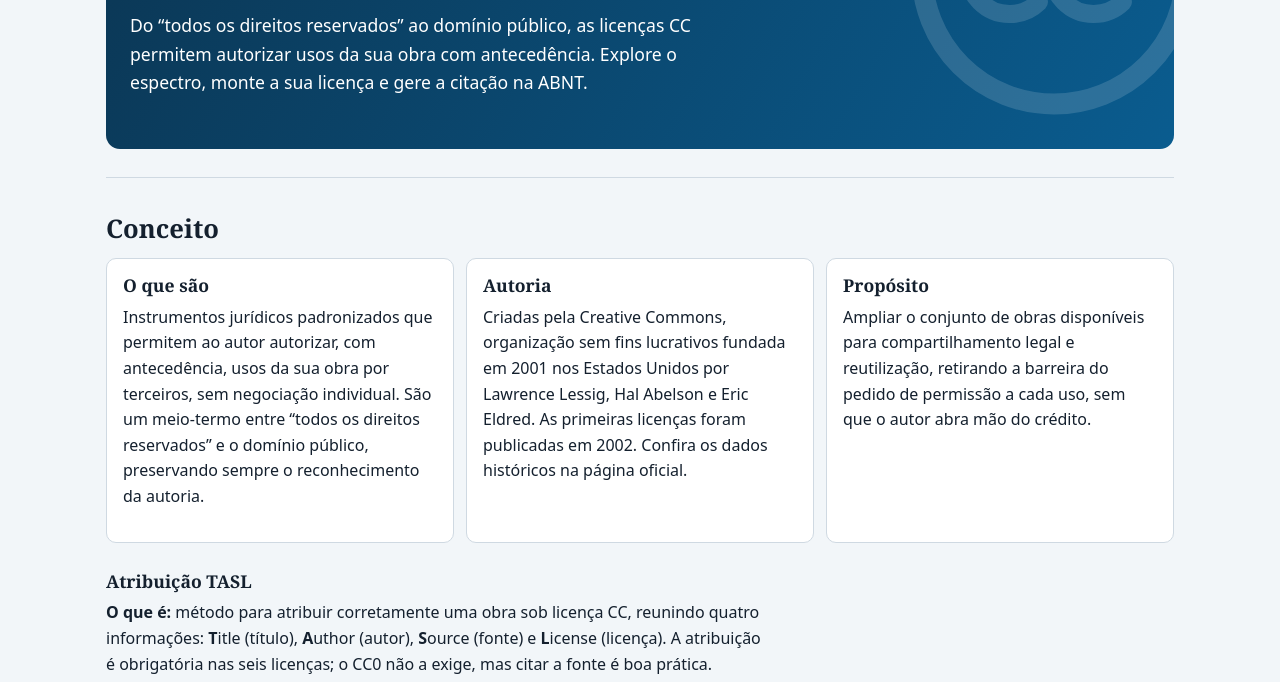
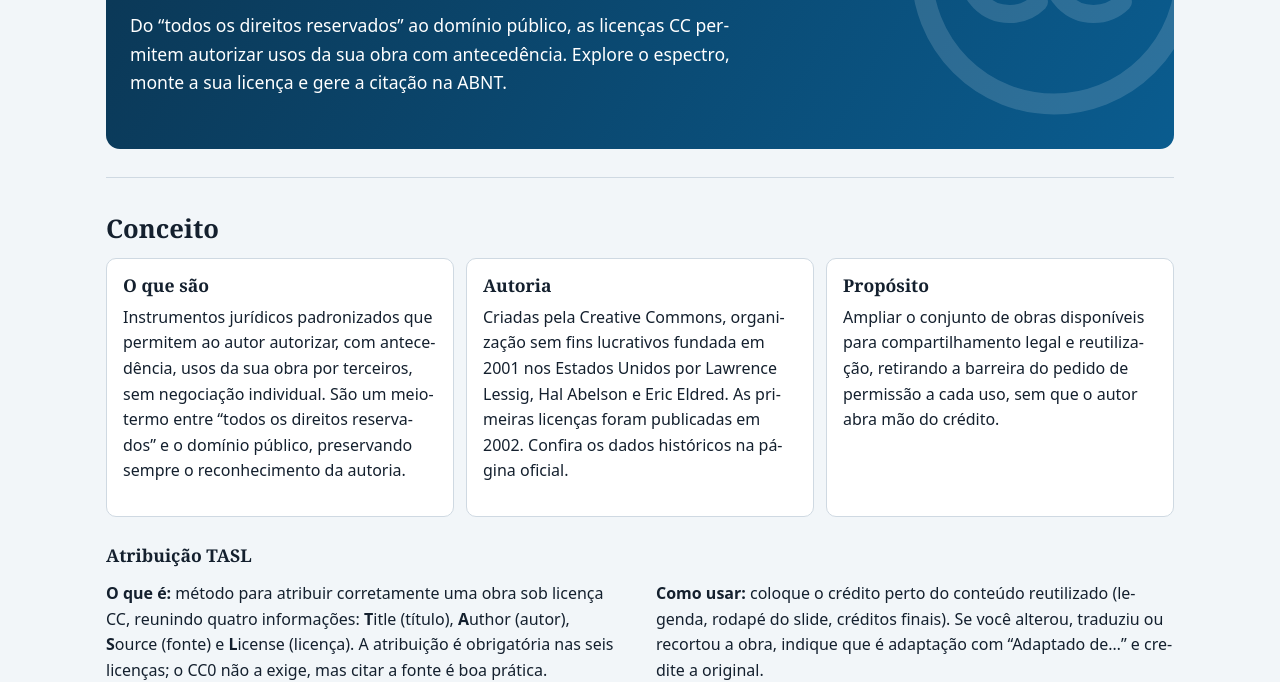
Before and after one commit to andreagets/Infografico-interativo-licencas-creative-commons, a plain HTML site: page index.html in a window 1280 px wide. Shown: the part 271-953 px from the top of the page. Drawn offline with Linux system fonts and the light colour scheme.

Commit message:
Add files via upload

```diff
--- a/index.html
+++ b/index.html
@@ -8,7 +8,7 @@
 html{scroll-padding-top:calc(60px + env(safe-area-inset-top,0px));scroll-behavior:smooth}
 *{box-sizing:border-box}body{margin:0;background:var(--bg);color:var(--fg);font:16px/1.6 system-ui,-apple-system,"Segoe UI",Roboto,sans-serif}
 h1,h2,h3{font-family:Georgia,"Times New Roman",serif;line-height:1.2;margin:0 0 .5em}h1{font-size:clamp(1.8rem,5vw,3rem)}h2{font-size:1.6rem}h3{font-size:1.1rem}
-p{max-width:72ch;margin:.4em 0 1em}.w{max-width:1100px;margin:auto;padding:0 16px}section{padding:36px 0;border-top:1px solid var(--line)}
+p{margin:.4em 0 1em}.tc{display:grid;gap:0 32px}@media(min-width:641px){.tc{grid-template-columns:1fr 1fr}}.w{max-width:1100px;margin:auto;padding:0 16px}section{padding:36px 0;border-top:1px solid var(--line)}
 a{color:var(--ac)}button,select,input,summary{font:inherit;color:inherit}
 button,select,.tg,summary,.nv a,input[type=text],input[type=date]{min-height:44px}
 button,select,input[type=text],input[type=date]{background:var(--card);border:1.5px solid var(--line);border-radius:8px;padding:6px 12px}
@@ -41,6 +41,8 @@ label.f{display:block;margin:8px 0 2px;font-weight:600}input[type=text],input[ty
 .opt{display:block;width:100%;text-align:left;margin:6px 0}.opt.ok{border-color:var(--ok);background:color-mix(in srgb,var(--ok) 18%,var(--card))}.opt.no{border-color:var(--bad);background:color-mix(in srgb,var(--bad) 18%,var(--card))}
 details{background:var(--card);border:1px solid var(--line);border-radius:8px;margin:8px 0;padding:0 14px}summary{display:flex;align-items:center;cursor:pointer;font-weight:600}
 footer{background:linear-gradient(120deg,#0a5c8f,#0b3552);color:#fff;padding:32px 0;font-size:.92rem}footer a{color:#bfe0ff}footer .cite{background:rgba(255,255,255,.14);border:2px solid #ffd966;border-left-width:8px;border-radius:10px;padding:14px 16px;margin-top:18px}footer .cite b.t{color:#ffd966}
+p{text-wrap:pretty;hyphens:auto}#qz{max-width:820px}
+@media(min-width:641px){#er{display:grid;grid-template-columns:1fr 1fr;gap:0 16px;align-items:start}footer .w{display:grid;grid-template-columns:1fr 1fr;gap:0 32px;align-items:start}footer .cite{grid-column:1/-1}}
 @media(prefers-reduced-motion:reduce){html{scroll-behavior:auto}}
 </style></head><body>
 <header class="top"><div class="w"><b>Licenças Creative Commons</b><button id="mb" aria-expanded="false" aria-controls="nv">Menu</button>
@@ -49,7 +51,7 @@ footer{background:linear-gradient(120deg,#0a5c8f,#0b3552);color:#fff;padding:32p
 <div class="hero"><svg class="wm" viewBox="0 0 100 100" aria-hidden="true" fill="none" stroke="#fff" stroke-width="6" stroke-linecap="round"><circle cx="50" cy="50" r="44" stroke-width="7"/><path d="M45 40A14 14 0 1 0 45 60"/><path d="M73 40A14 14 0 1 0 73 60"/></svg><h1>Licenças Creative Commons: como criar, usar e atribuir</h1><p style="margin:0 0 .8em;font-weight:600;color:#ffd966">Andréa Soares Rocha da Silva</p><p>Do “todos os direitos reservados” ao domínio público, as licenças CC permitem autorizar usos da sua obra com antecedência. Explore o espectro, monte a sua licença e gere a citação na ABNT.</p></div>
 
 <section id="conceito"><h2>Conceito</h2><div class="cols g3"><div class="card"><h3>O que são</h3><p>Instrumentos jurídicos padronizados que permitem ao autor autorizar, com antecedência, usos da sua obra por terceiros, sem negociação individual. São um meio-termo entre “todos os direitos reservados” e o domínio público, preservando sempre o reconhecimento da autoria.</p></div><div class="card"><h3>Autoria</h3><p>Criadas pela Creative Commons, organização sem fins lucrativos fundada em 2001 nos Estados Unidos por Lawrence Lessig, Hal Abelson e Eric Eldred. As primeiras licenças foram publicadas em 2002. Confira os dados históricos na página oficial.</p></div><div class="card"><h3>Propósito</h3><p>Ampliar o conjunto de obras disponíveis para compartilhamento legal e reutilização, retirando a barreira do pedido de permissão a cada uso, sem que o autor abra mão do crédito.</p></div></div>
-<h3 style="margin-top:28px">Atribuição TASL</h3><p><b>O que é:</b> método para atribuir corretamente uma obra sob licença CC, reunindo quatro informações: <b>T</b>itle (título), <b>A</b>uthor (autor), <b>S</b>ource (fonte) e <b>L</b>icense (licença). A atribuição é obrigatória nas seis licenças; o CC0 não a exige, mas citar a fonte é boa prática.</p><p><b>Como usar:</b> coloque o crédito perto do conteúdo reutilizado (legenda, rodapé do slide, créditos finais). Se você alterou, traduziu ou recortou a obra, indique que é adaptação com “Adaptado de…” e credite a original.</p>
+<h3 style="margin-top:28px">Atribuição TASL</h3><div class="tc"><p><b>O que é:</b> método para atribuir corretamente uma obra sob licença CC, reunindo quatro informações: <b>T</b>itle (título), <b>A</b>uthor (autor), <b>S</b>ource (fonte) e <b>L</b>icense (licença). A atribuição é obrigatória nas seis licenças; o CC0 não a exige, mas citar a fonte é boa prática.</p><p><b>Como usar:</b> coloque o crédito perto do conteúdo reutilizado (legenda, rodapé do slide, créditos finais). Se você alterou, traduziu ou recortou a obra, indique que é adaptação com “Adaptado de…” e credite a original.</p></div>
 <div class="cols"><div class="card"><b><i class="ic i-by">T</i>Título</b><br>Nome exato da obra; se não houver, pode ser omitido.</div><div class="card"><b><i class="ic i-nc">A</i>Autor</b><br>Criador, titular dos direitos ou pseudônimo indicado.</div><div class="card"><b><i class="ic i-nd">S</i>Fonte</b><br>Link para a obra original, de preferência o URL completo.</div><div class="card"><b><i class="ic i-sa">L</i>Licença</b><br>Licença exata e versão, com link para o texto-resumo.</div></div>
 <div class="card" style="margin-top:12px"><p class="tx"><b>Obra adaptada:</b> “Infográfico sobre IA na educação”, por Ana Costa. Adaptado de “Mapa da desinformação digital”, por Bruno Alves. Disponível em: https://exemplo.org/original. Licença CC BY-SA 4.0.</p></div></section>
 
```
